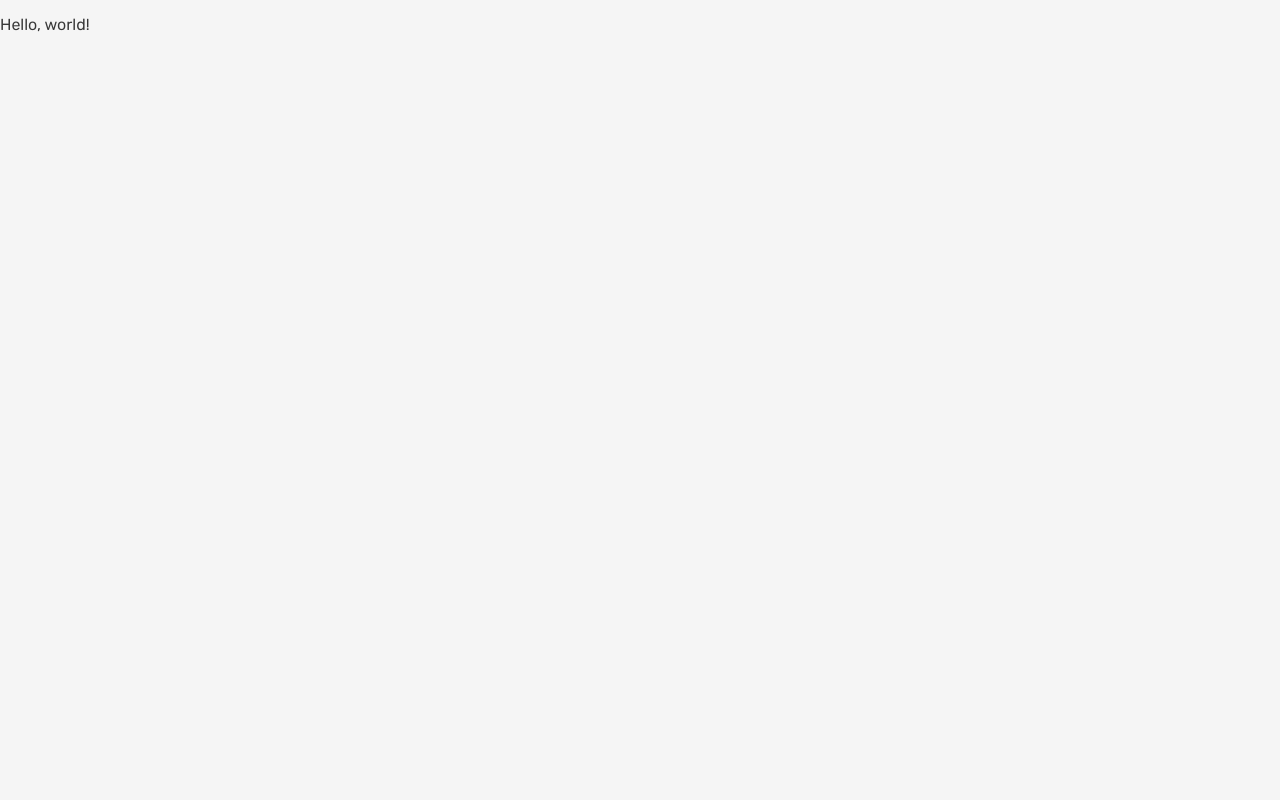
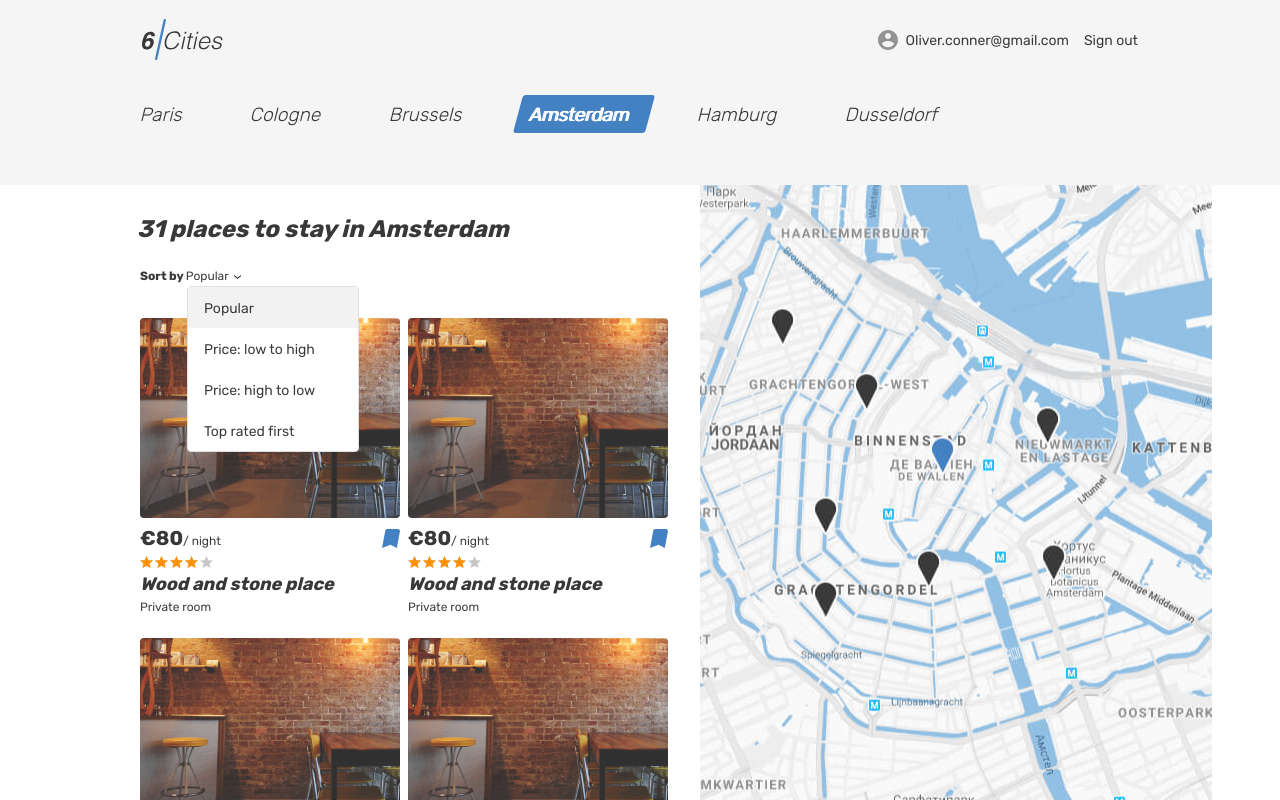
Before and after one commit to nstsautchenkova/1682159-six-cities-7, a React (Create React App) app in the folder project/: page / in a window 1280 px wide. Built offline with nearby package versions, Linux system fonts and the light colour scheme.

Commit message:
module1-task3 - 1.12. Начинаем программировать

```diff
--- a/project/src/components/app/app.jsx
+++ b/project/src/components/app/app.jsx
@@ -1,7 +1,20 @@
 import React from 'react';
+import PropTypes from 'prop-types';
+import HomePage from '../homePage.jsx';
 
-function App() {
-  return <p>Hello, world!</p>;
+function App(props) {
+  const { rentalOfferCout } = props;
+  const { cardsCout } = props;
+  return (
+    <HomePage
+      rentalOfferCout={rentalOfferCout}
+      cardsCout={cardsCout}
+    />
+  );
 }
 
+App.propTypes = {
+  rentalOfferCout: PropTypes.number.isRequired,
+  cardsCout: PropTypes.number.isRequired,
+};
 export default App;
--- /dev/null
+++ b/project/src/components/card.jsx
@@ -0,0 +1,42 @@
+import React from 'react';
+
+function Card() {
+
+  return (
+    <article className="cities__place-card place-card">
+      <div className="cities__image-wrapper place-card__image-wrapper">
+        <a href="#">
+          <img className="place-card__image" src="img/room.jpg" width="260" height="200" alt="Place image" />
+        </a>
+      </div>
+      <div className="place-card__info">
+        <div className="place-card__price-wrapper">
+          <div className="place-card__price">
+            <b className="place-card__price-value">&euro;80</b>
+            <span className="place-card__price-text">&#47;&nbsp;night</span>
+          </div>
+          <button className="place-card__bookmark-button place-card__bookmark-button--active button" type="button">
+            <svg className="place-card__bookmark-icon" width="18" height="19">
+              <use xlinkHref="#icon-bookmark"></use>
+            </svg>
+            <span className="visually-hidden">In bookmarks</span>
+          </button>
+        </div>
+        <div className="place-card__rating rating">
+          <div className="place-card__stars rating__stars">
+            <span style={{ width: '80%' }}></span>
+            <span className="visually-hidden">Rating</span>
+          </div>
+        </div>
+        <h2 className="place-card__name">
+          <a href="#">Wood and stone place</a>
+        </h2>
+        <p className="place-card__type">Private room</p>
+      </div>
+    </article>
+
+  );
+
+}
+
+export default Card;
--- /dev/null
+++ b/project/src/components/homePage.jsx
@@ -0,0 +1,137 @@
+import React from 'react';
+import PropTypes from 'prop-types';
+import Card from '../components/card.jsx';
+
+function HomePage(props) {
+  const { rentalOfferCout } = props;
+  const { cardsCout } = props;
+  const cards = Array(cardsCout).fill('').map((card, i) => <Card key={i.toString()} card={card} />);
+
+  return (
+    <>
+      <div style={{ display: 'none' }}>
+        <svg xmlns="http://www.w3.org/2000/svg">
+          <symbol id="icon-arrow-select" viewbox="0 0 7 4">
+            <path fillRule="evenodd" clipRule="evenodd" d="M0 0l3.5 2.813L7 0v1.084L3.5 4 0 1.084V0z"></path>
+          </symbol>
+          <symbol id="icon-bookmark" viewbox="0 0 17 18">
+            <path d="M3.993 2.185l.017-.092V2c0-.554.449-1 .99-1h10c.522 0 .957.41.997.923l-2.736 14.59-4.814-2.407-.39-.195-.408.153L1.31 16.44 3.993 2.185z"></path>
+          </symbol>
+          <symbol id="icon-star" viewbox="0 0 13 12">
+            <path fillRule="evenodd" clipRule="evenodd" d="M6.5 9.644L10.517 12 9.451 7.56 13 4.573l-4.674-.386L6.5 0 4.673 4.187 0 4.573 3.549 7.56 2.483 12 6.5 9.644z"></path>
+          </symbol>
+        </svg>
+      </div>
+
+      <div className="page page--gray page--main">
+        <header className="header">
+          <div className="container">
+            <div className="header__wrapper">
+              <div className="header__left">
+                <a className="header__logo-link header__logo-link--active">
+                  <img className="header__logo" src="img/logo.svg" alt="6 cities logo" width="81" height="41" />
+                </a>
+              </div>
+              <nav className="header__nav">
+                <ul className="header__nav-list">
+                  <li className="header__nav-item user">
+                    <a className="header__nav-link header__nav-link--profile" href="#">
+                      <div className="header__avatar-wrapper user__avatar-wrapper">
+                      </div>
+                      <span className="header__user-name user__name">Oliver.conner@gmail.com</span>
+                    </a>
+                  </li>
+                  <li className="header__nav-item">
+                    <a className="header__nav-link" href="#">
+                      <span className="header__signout">Sign out</span>
+                    </a>
+                  </li>
+                </ul>
+              </nav>
+            </div>
+          </div>
+        </header>
+
+        <main className="page__main page__main--index">
+          <h1 className="visually-hidden">Cities</h1>
+          <div className="tabs">
+            <section className="locations container">
+              <ul className="locations__list tabs__list">
+                <li className="locations__item">
+                  <a className="locations__item-link tabs__item" href="#">
+                    <span>Paris</span>
+                  </a>
+                </li>
+                <li className="locations__item">
+                  <a className="locations__item-link tabs__item" href="#">
+                    <span>Cologne</span>
+                  </a>
+                </li>
+                <li className="locations__item">
+                  <a className="locations__item-link tabs__item" href="#">
+                    <span>Brussels</span>
+                  </a>
+                </li>
+                <li className="locations__item">
+                  <a className="locations__item-link tabs__item tabs__item--active">
+                    <span>Amsterdam</span>
+                  </a>
+                </li>
+                <li className="locations__item">
+                  <a className="locations__item-link tabs__item" href="#">
+                    <span>Hamburg</span>
+                  </a>
+                </li>
+                <li className="locations__item">
+                  <a className="locations__item-link tabs__item" href="#">
+                    <span>Dusseldorf</span>
+                  </a>
+                </li>
+              </ul>
+            </section>
+          </div>
+
+          <div className="cities">
+            <div className="cities__places-container container">
+              <section className="cities__places places">
+                <h2 className="visually-hidden">Places</h2>
+                <b className="places__found">{rentalOfferCout} places to stay in Amsterdam</b>
+                <form className="places__sorting" action="#" method="get">
+                  <span className="places__sorting-caption">Sort by </span>
+                  <span className="places__sorting-type" tabIndex="0">
+                    Popular
+                    <svg className="places__sorting-arrow" width="7" height="4">
+                      <use xlinkHref="#icon-arrow-select"></use>
+                    </svg>
+                  </span>
+                  <ul className="places__options places__options--custom places__options--opened">
+                    <li className="places__option places__option--active" tabIndex="0">Popular</li>
+                    <li className="places__option" tabIndex="0">Price: low to high</li>
+                    <li className="places__option" tabIndex="0">Price: high to low</li>
+                    <li className="places__option" tabIndex="0">Top rated first</li>
+                  </ul>
+                </form>
+
+                <div className="cities__places-list places__list tabs__content">
+                  {cards}
+                </div>
+              </section>
+
+              <div className="cities__right-section">
+                <section className="cities__map map"></section>
+              </div>
+
+            </div>
+          </div>
+        </main>
+      </div>
+    </>
+  );
+}
+
+HomePage.propTypes = {
+  rentalOfferCout: PropTypes.number.isRequired,
+  cardsCout: PropTypes.number.isRequired,
+};
+
+export default HomePage;
--- a/project/src/index.js
+++ b/project/src/index.js
@@ -2,8 +2,16 @@
 import ReactDOM from 'react-dom';
 import App from './components/app/app';
 
+const Setting = {
+  CARDS_COUT: 5,
+  RENTAL_OFFERS_COUT: 31,
+};
+
 ReactDOM.render(
   <React.StrictMode>
-    <App />
+    <App
+      rentalOfferCout={Setting.RENTAL_OFFERS_COUT}
+      cardsCout={Setting.CARDS_COUT}
+    />
   </React.StrictMode>,
   document.getElementById('root'));
```
Also changed, not shown: 1 other file (tests, documents, lock files or other folders).
